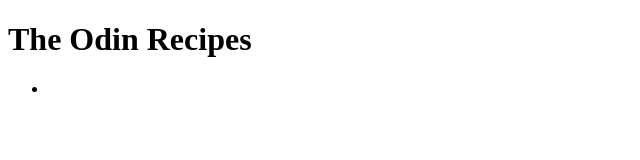
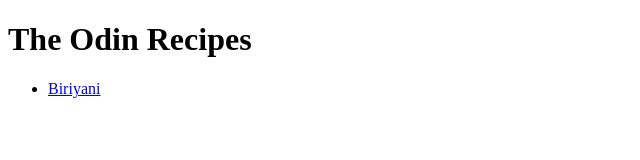
Before and after one commit to Kallachi10/odin-recipes, a plain HTML site: page index.html in a window 1280 px wide. Shown: the full height of the page, 0-640 px from the left. Drawn offline with Linux system fonts and the light colour scheme.

Commit message:
Add Biriyani link

```diff
--- a/index.html
+++ b/index.html
@@ -8,7 +8,7 @@
     <body>
         <h1>The Odin Recipes</h1>
         <ul>
-            <li><a href = "./recipes/biriyani.html" target = "_blank" rel = "noopener noreferrer"></a></li>
+            <li><a href = "./recipes/biriyani.html" target = "_blank" rel = "noopener noreferrer">Biriyani</a></li>
         </ul>
     </body>
 </html>
```
